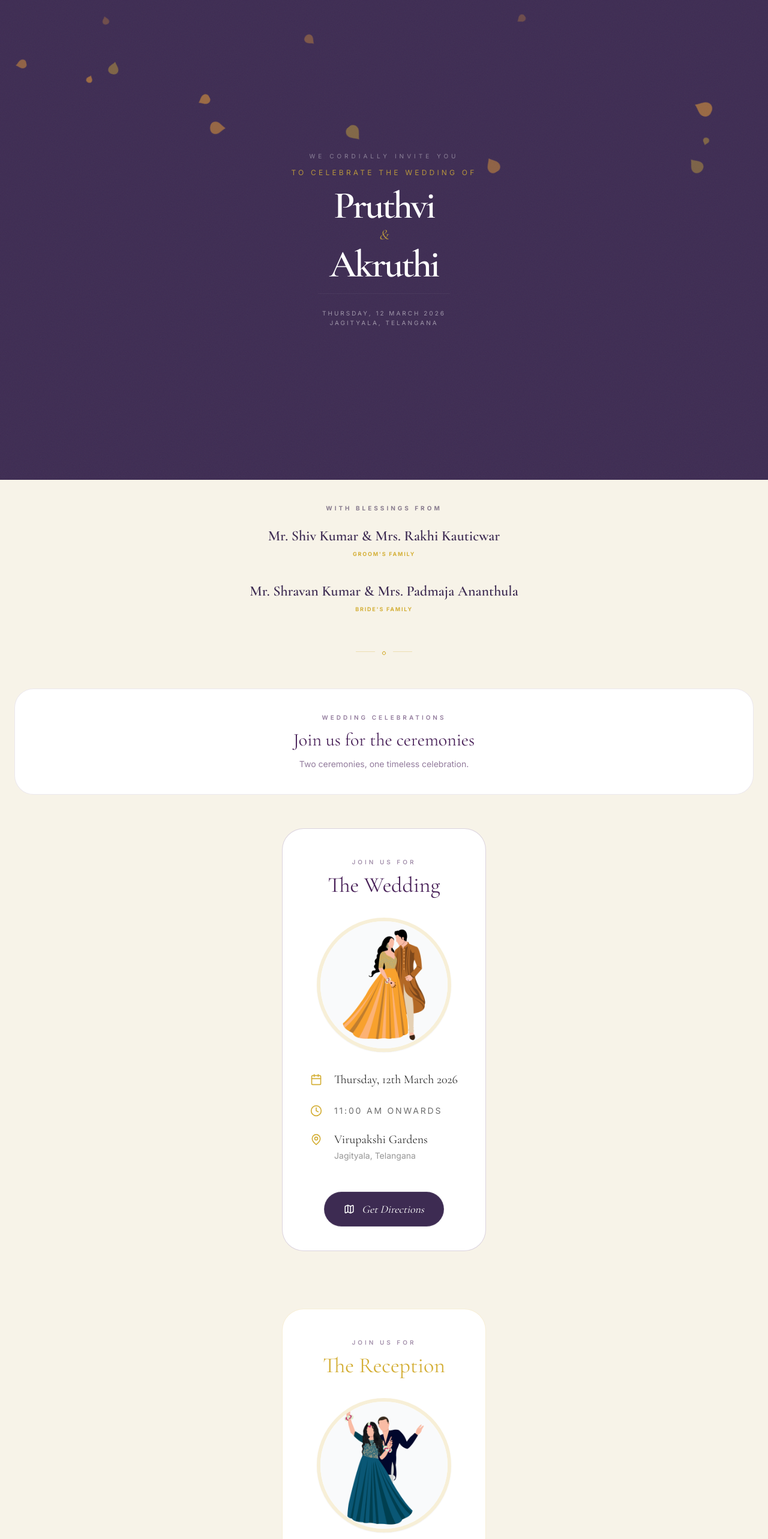
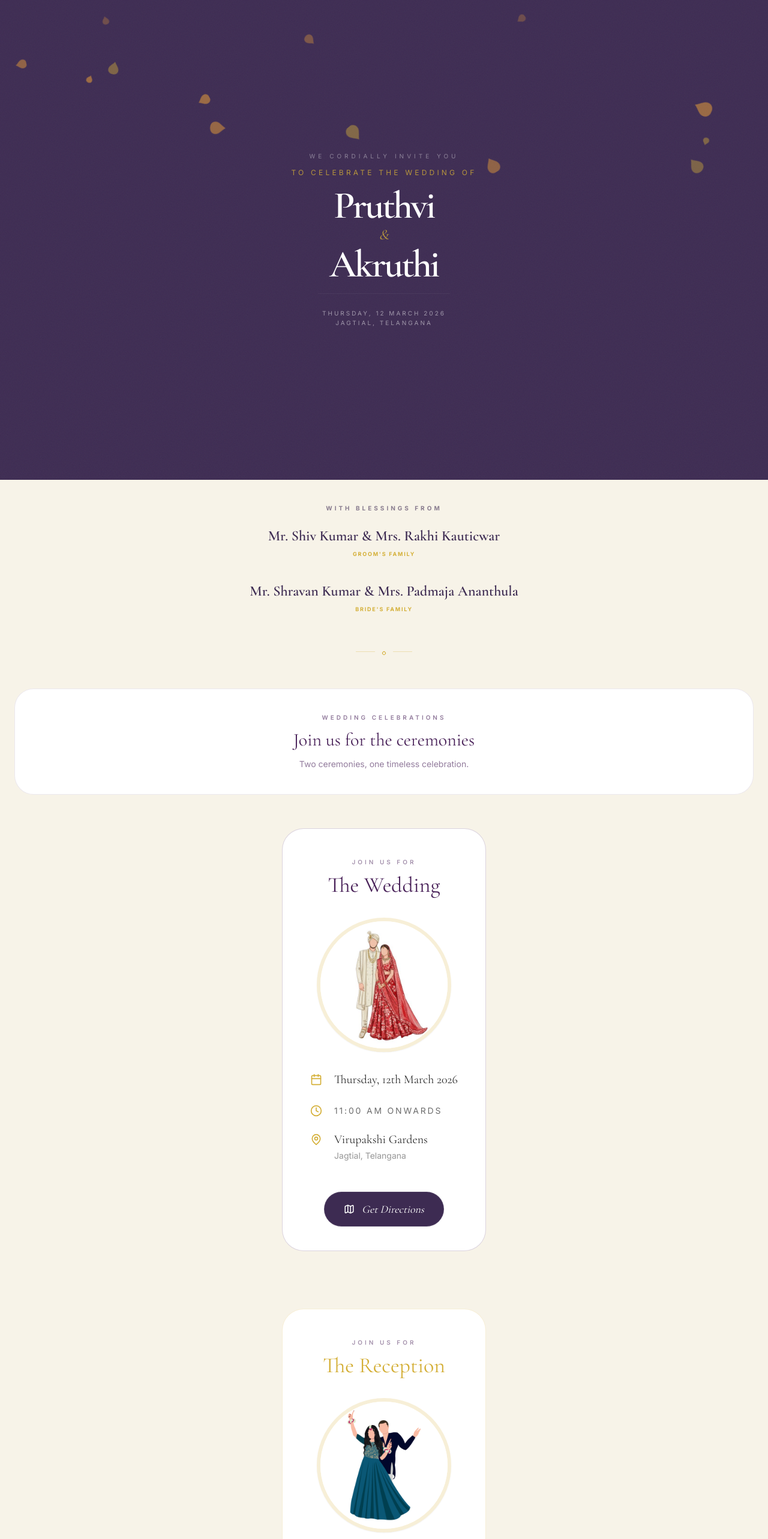
Before and after one commit to pruthvi2805/wedding-invite, a Next.js app: page / in a window 1280 px wide. Shown: the top 2566 px of the page at 60% size. Built offline with nearby package versions, Linux system fonts and the light colour scheme.

Commit message:
content: update wedding images to caricature and fix jagtial spelling

```diff
--- a/src/app/page.tsx
+++ b/src/app/page.tsx
@@ -102,10 +102,10 @@ export default function Home() {
                         accentColor="purple"
                         icon={
                             <Image
-                                src="/images/wedding-couple-clean.png"
+                                src="/images/wedding-caricature.jpg"
                                 alt="Wedding"
                                 fill
-                                className="object-contain"
+                                className="object-contain p-2"
                                 sizes="240px"
                                 loading="lazy"
                             />
@@ -125,7 +125,7 @@ export default function Home() {
                                 src="/images/reception-couple-clean.png"
                                 alt="Reception"
                                 fill
-                                className="object-contain"
+                                className="object-contain p-2"
                                 sizes="240px"
                                 loading="lazy"
                             />
--- a/src/components/EventCard.tsx
+++ b/src/components/EventCard.tsx
@@ -57,7 +57,7 @@ export const EventCard = ({
                 {/* Image Section - Middle */}
                 <div className="flex justify-center mb-8">
                     <div className="relative h-56 w-56 overflow-hidden rounded-full border-[6px] border-[#D4AF37]/20 shadow-sm">
-                        <div className="absolute inset-0 flex items-center justify-center bg-gray-50">
+                        <div className="absolute inset-0 flex items-center justify-center bg-white">
                             {icon}
                         </div>
                     </div>
--- a/src/components/Hero.tsx
+++ b/src/components/Hero.tsx
@@ -94,7 +94,7 @@ export const Hero = ({
                 <div className="pt-6 border-t border-white/5 w-full max-w-[220px] delay-700 duration-700 transition-opacity">
                     <p className="text-[10px] font-sans tracking-[0.3em] uppercase text-white/50 leading-relaxed">
                         Thursday, 12 March 2026 <br />
-                        Jagityala, Telangana
+                        Jagtial, Telangana
                     </p>
                 </div>
             </div>
--- a/src/config/wedding.ts
+++ b/src/config/wedding.ts
@@ -17,9 +17,9 @@ export const weddingDetails = {
             date: "Thursday, 12th March 2026",
             time: "11:00 AM onwards",
             venue: "Virupakshi Gardens",
-            address: "Jagityala, Telangana",
+            address: "Jagtial, Telangana",
             coordinates: {
-                lat: 18.7833, // Approximate for Jagityala, likely unused if generic link works
+                lat: 18.7833, // Approximate for Jagtial, likely unused if generic link works
                 lng: 78.9167
             },
             googleMapsUrl: "https://maps.app.goo.gl/aW8U2udjqeU96qGs8"
```
Also changed, not shown: public/images/wedding-caricature.jpg (added).
